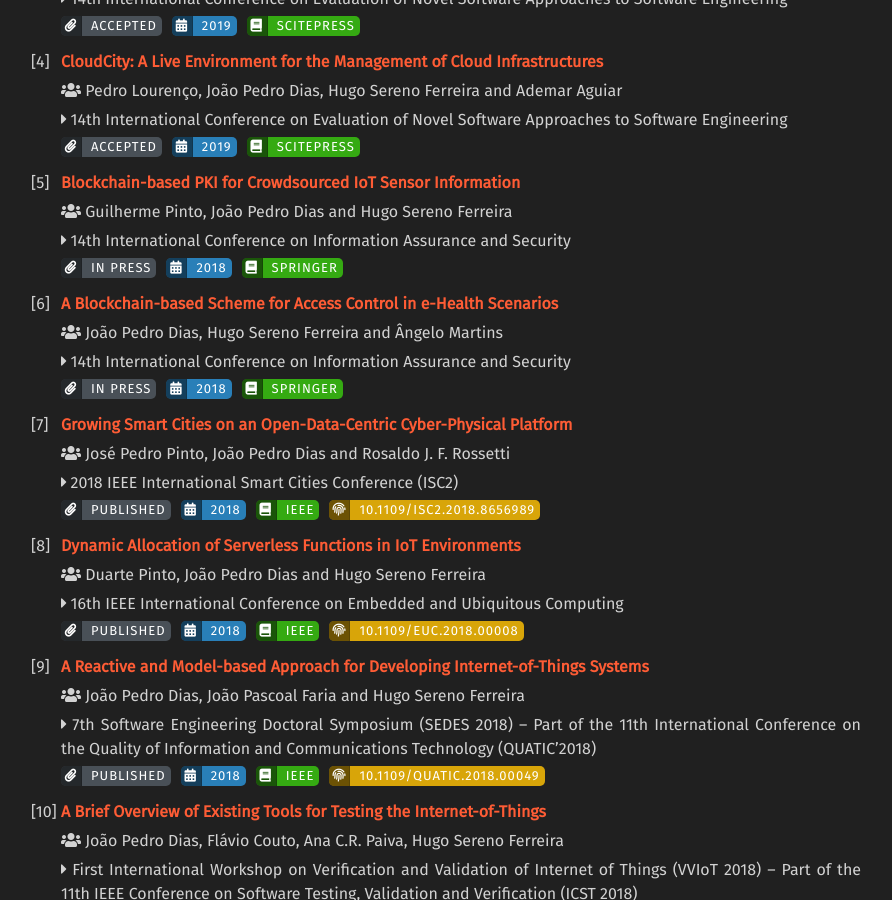
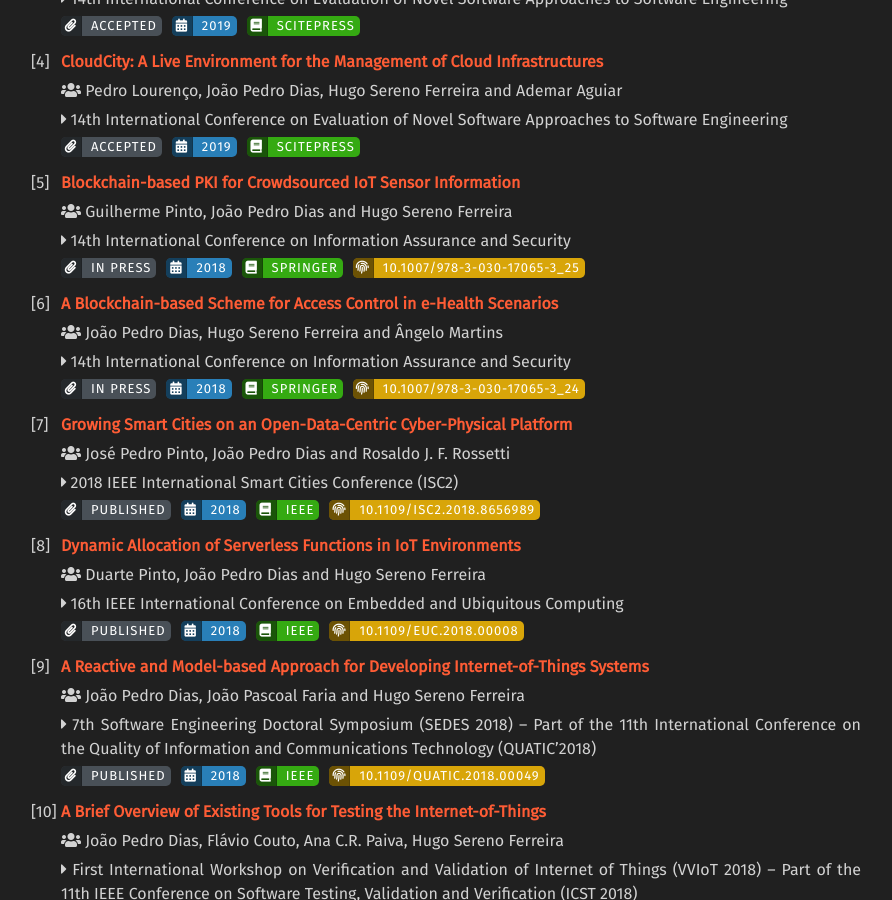
Before and after one commit to jpdias/jpdias.github.io, a Jekyll site: the page built from publications.md, in a window 1280 px wide and 900 px high, scrolled down 585 px. Shown: the whole window, without its empty margins (179-1071 px from the left). Built offline with Jekyll 4.4.1, drawn with Linux system fonts in a browser that asks for light colours; nearby versions of some CDN libraries.

Commit message:
Update publications.yml

```diff
--- a/_data/publications.yml
+++ b/_data/publications.yml
@@ -37,15 +37,17 @@
     authors: "Guilherme Pinto, João Pedro Dias and Hugo Sereno Ferreira"
     conference: "14th International Conference on Information Assurance and Security"
     year: 2018
-    url: "/404"
+    url: "https://doi.org/10.1007/978-3-030-17065-3_25"
     status: "In Press"
+    doi: 10.1007/978-3-030-17065-3_25
     pub: Springer
 
   - title: "A Blockchain-based Scheme for Access Control in e-Health Scenarios"
     authors: "João Pedro Dias, Hugo Sereno Ferreira and Ângelo Martins"
     conference: "14th International Conference on Information Assurance and Security"
     year: 2018
-    url: "/404"
+    url: "https://doi.org/10.1007/978-3-030-17065-3_24"
+    doi: 10.1007/978-3-030-17065-3_24
     status: "In Press"
     pub: Springer
 
```
